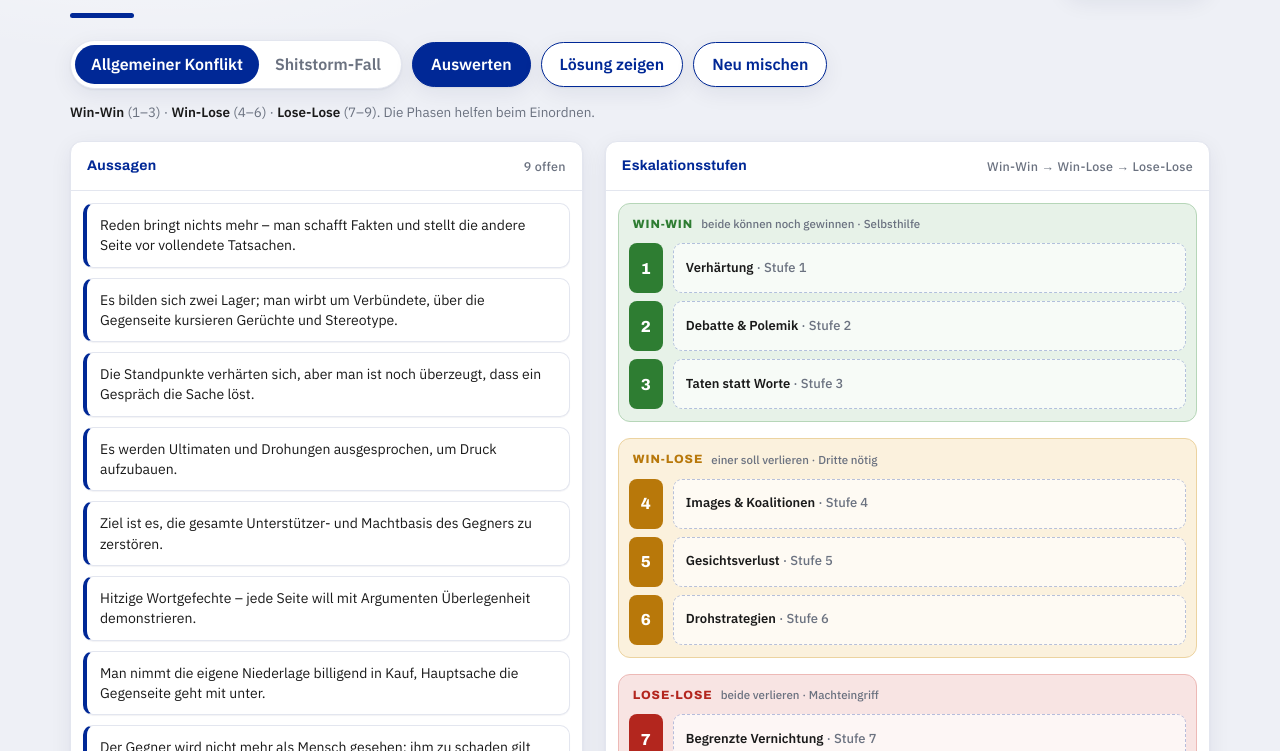
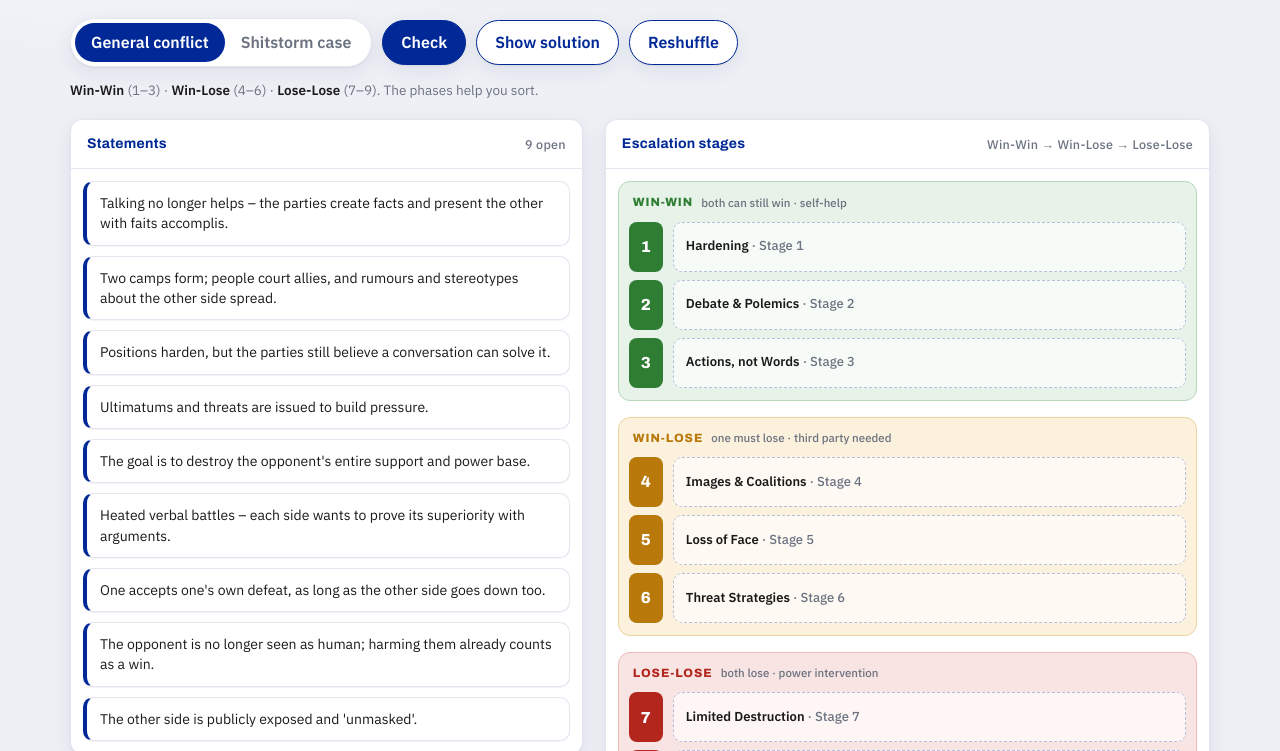
Before and after one commit to MKern311/HHN-SMM, a plain HTML site: page De-eskalation_Assessment.html in a window 1280 px wide. Shown: the part 146-897 px from the top of the page. Drawn offline with Linux system fonts and the light colour scheme.

Commit message:
Add files via upload

```diff
--- a/De-eskalation_Assessment.html
+++ b/De-eskalation_Assessment.html
@@ -1,9 +1,9 @@
 <!DOCTYPE html>
-<html lang="de">
+<html lang="en">
 <head>
 <meta charset="UTF-8" />
 <meta name="viewport" content="width=device-width, initial-scale=1.0" />
-<title>Glasl-Eskalationsstufen – Übungstool</title>
+<title>Glasl Escalation Stages – Exercise Tool</title>
 <link rel="preconnect" href="https://fonts.googleapis.com" />
 <link rel="preconnect" href="https://fonts.gstatic.com" crossorigin />
 <link href="https://fonts.googleapis.com/css2?family=Archivo:wght@600;700;800&family=IBM+Plex+Sans:wght@400;500;600&display=swap" rel="stylesheet" />
@@ -36,7 +36,6 @@
   }
   .wrap { max-width: 1180px; margin: 0 auto; padding: 26px 20px 64px; }
 
-  /* Header */
   header { display: flex; flex-wrap: wrap; align-items: flex-end; justify-content: space-between; gap: 16px; margin-bottom: 6px; }
   .titleblock { max-width: 720px; }
   .eyebrow { font-size: 12px; letter-spacing: .14em; text-transform: uppercase; color: var(--hhn); font-weight: 600; margin: 0 0 6px; }
@@ -44,7 +43,6 @@
   .sub { color: var(--muted); margin: 8px 0 0; font-size: 15px; }
   .bar { height: 5px; width: 64px; background: var(--hhn); border-radius: 4px; margin: 16px 0 22px; }
 
-  /* Controls */
   .controls { display: flex; flex-wrap: wrap; align-items: center; gap: 10px; margin-bottom: 20px; }
   .modes { display: inline-flex; background: #fff; border: 1px solid var(--line); border-radius: 999px; padding: 4px; box-shadow: var(--shadow); }
   .modes button { border: 0; background: transparent; font: inherit; font-weight: 600; color: var(--muted); padding: 8px 16px; border-radius: 999px; cursor: pointer; transition: .15s; }
@@ -60,7 +58,6 @@
   .hint { font-size: 13.5px; color: var(--muted); margin: -6px 0 18px; }
   .hint b { color: var(--ink); }
 
-  /* Layout */
   .board { display: grid; grid-template-columns: 1fr 1.18fr; gap: 22px; align-items: start; }
   @media (max-width: 860px) { .board { grid-template-columns: 1fr; } }
 
@@ -68,12 +65,10 @@
   .panel-head { padding: 14px 16px; border-bottom: 1px solid var(--line); font-family: "Archivo", sans-serif; font-weight: 700; font-size: 14px; letter-spacing: .02em; color: var(--hhn); display: flex; justify-content: space-between; align-items: center; }
   .panel-head .small { font-family: "IBM Plex Sans"; font-weight: 500; color: var(--muted); font-size: 12.5px; }
 
-  /* Pool */
   #pool { padding: 12px; min-height: 120px; display: flex; flex-direction: column; gap: 10px; }
   #pool.dropping { background: var(--hhn-soft); }
   #pool .empty { color: var(--muted); font-size: 13.5px; text-align: center; padding: 22px 8px; }
 
-  /* Cards */
   .card { background: #fff; border: 1px solid var(--line); border-left: 4px solid var(--hhn); border-radius: 10px; padding: 11px 13px; font-size: 14px; cursor: grab; box-shadow: 0 1px 1px rgba(16,24,64,.05); transition: transform .12s, box-shadow .12s, border-color .12s; user-select: none; }
   .card:hover { box-shadow: var(--shadow); transform: translateY(-1px); }
   .card:active { cursor: grabbing; }
@@ -84,7 +79,6 @@
   .card.correct .verdict { display: block; color: var(--ok); }
   .card.wrong .verdict { display: block; color: var(--bad); }
 
-  /* Stage slots grouped by phase */
   #stages { padding: 12px; display: flex; flex-direction: column; gap: 16px; }
   .phase { border: 1px solid; border-radius: var(--radius); padding: 10px 10px 12px; }
   .phase.p-win { background: var(--win-bg); border-color: var(--win-line); }
@@ -109,7 +103,6 @@
   .drop.has .stagename { display: none; }
   .drop .card { cursor: grab; }
 
-  /* Result banner */
   .result { margin-top: 22px; border-radius: var(--radius); padding: 16px 18px; font-size: 14.5px; display: none; box-shadow: var(--shadow); }
   .result.show { display: block; }
   .result.win { background: #eaf7ef; border: 1px solid #bfe6cd; color: #14502f; }
@@ -123,90 +116,87 @@
 <div class="wrap">
   <header>
     <div class="titleblock">
-      <p class="eyebrow">Konfliktmanagement · nach Friedrich Glasl</p>
-      <h1>Die 9 Eskalationsstufen</h1>
-      <p class="sub">Ziehe jede Aussage auf die Stufe, zu der sie passt. Auf dem Smartphone: erst die Karte antippen, dann die Stufe.</p>
+      <p class="eyebrow">Conflict management · after Friedrich Glasl</p>
+      <h1>The 9 escalation stages</h1>
+      <p class="sub">Drag each statement onto the stage it matches. On a phone: tap the card first, then the stage.</p>
     </div>
-    <div class="score" id="score">0 / 9 zugeordnet</div>
+    <div class="score" id="score">0 / 9 placed</div>
   </header>
   <div class="bar"></div>
 
   <div class="controls">
-    <div class="modes" role="tablist" aria-label="Modus">
-      <button id="m-general" class="active" type="button">Allgemeiner Konflikt</button>
-      <button id="m-storm" type="button">Shitstorm-Fall</button>
+    <div class="modes" role="tablist" aria-label="Mode">
+      <button id="m-general" class="active" type="button">General conflict</button>
+      <button id="m-storm" type="button">Shitstorm case</button>
     </div>
-    <button class="btn" id="check" type="button">Auswerten</button>
-    <button class="btn ghost" id="solve" type="button">Lösung zeigen</button>
-    <button class="btn ghost" id="reset" type="button">Neu mischen</button>
+    <button class="btn" id="check" type="button">Check</button>
+    <button class="btn ghost" id="solve" type="button">Show solution</button>
+    <button class="btn ghost" id="reset" type="button">Reshuffle</button>
   </div>
-  <p class="hint" id="hint"><b>Win-Win</b> (1–3) · <b>Win-Lose</b> (4–6) · <b>Lose-Lose</b> (7–9). Die Phasen helfen beim Einordnen.</p>
+  <p class="hint" id="hint"><b>Win-Win</b> (1–3) · <b>Win-Lose</b> (4–6) · <b>Lose-Lose</b> (7–9). The phases help you sort.</p>
 
   <div class="board">
     <div class="panel">
-      <div class="panel-head">Aussagen <span class="small" id="poolcount"></span></div>
+      <div class="panel-head">Statements <span class="small" id="poolcount"></span></div>
       <div id="pool"></div>
     </div>
     <div class="panel">
-      <div class="panel-head">Eskalationsstufen <span class="small">Win-Win → Win-Lose → Lose-Lose</span></div>
+      <div class="panel-head">Escalation stages <span class="small">Win-Win → Win-Lose → Lose-Lose</span></div>
       <div id="stages"></div>
     </div>
   </div>
 
   <div class="result" id="result"></div>
 
-  <footer>Social Media Marketing &amp; Management · Prof. Dr. Manuel Kern · nach Glasl, F. (1980): Konfliktmanagement.</footer>
+  <footer>Social Media Marketing &amp; Management · Prof. Dr. Manuel Kern · after Glasl, F. (1980): Conflict Management.</footer>
 </div>
 
 <script>
 (function () {
-  // ── Stufen ────────────────────────────────────────────────────────────────
   const STAGES = [
-    { n: 1, name: "Verhärtung",               phase: "win" },
-    { n: 2, name: "Debatte & Polemik",        phase: "win" },
-    { n: 3, name: "Taten statt Worte",        phase: "win" },
-    { n: 4, name: "Images & Koalitionen",     phase: "wl"  },
-    { n: 5, name: "Gesichtsverlust",          phase: "wl"  },
-    { n: 6, name: "Drohstrategien",           phase: "wl"  },
-    { n: 7, name: "Begrenzte Vernichtung",    phase: "ll"  },
-    { n: 8, name: "Zersplitterung",           phase: "ll"  },
-    { n: 9, name: "Gemeinsam in den Abgrund", phase: "ll"  },
+    { n: 1, name: "Hardening",              phase: "win" },
+    { n: 2, name: "Debate & Polemics",      phase: "win" },
+    { n: 3, name: "Actions, not Words",     phase: "win" },
+    { n: 4, name: "Images & Coalitions",    phase: "wl"  },
+    { n: 5, name: "Loss of Face",           phase: "wl"  },
+    { n: 6, name: "Threat Strategies",      phase: "wl"  },
+    { n: 7, name: "Limited Destruction",    phase: "ll"  },
+    { n: 8, name: "Fragmentation",          phase: "ll"  },
+    { n: 9, name: "Together into the Abyss",phase: "ll"  },
   ];
   const PHASES = [
-    { key: "win", label: "Win-Win",   tag: "beide können noch gewinnen · Selbsthilfe", stages: [1,2,3] },
-    { key: "wl",  label: "Win-Lose",  tag: "einer soll verlieren · Dritte nötig",      stages: [4,5,6] },
-    { key: "ll",  label: "Lose-Lose", tag: "beide verlieren · Machteingriff",          stages: [7,8,9] },
+    { key: "win", label: "Win-Win",   tag: "both can still win · self-help",        stages: [1,2,3] },
+    { key: "wl",  label: "Win-Lose",  tag: "one must lose · third party needed",    stages: [4,5,6] },
+    { key: "ll",  label: "Lose-Lose", tag: "both lose · power intervention",        stages: [7,8,9] },
   ];
 
-  // ── Karten je Modus ─────────────────────────────────────────────────────────
   const DECKS = {
     general: [
-      { s:1, t:"Die Standpunkte verhärten sich, aber man ist noch überzeugt, dass ein Gespräch die Sache löst." },
-      { s:2, t:"Hitzige Wortgefechte – jede Seite will mit Argumenten Überlegenheit demonstrieren." },
-      { s:3, t:"Reden bringt nichts mehr – man schafft Fakten und stellt die andere Seite vor vollendete Tatsachen." },
-      { s:4, t:"Es bilden sich zwei Lager; man wirbt um Verbündete, über die Gegenseite kursieren Gerüchte und Stereotype." },
-      { s:5, t:"Die Gegenseite wird öffentlich bloßgestellt und „entlarvt“." },
-      { s:6, t:"Es werden Ultimaten und Drohungen ausgesprochen, um Druck aufzubauen." },
-      { s:7, t:"Der Gegner wird nicht mehr als Mensch gesehen; ihm zu schaden gilt bereits als Gewinn." },
-      { s:8, t:"Ziel ist es, die gesamte Unterstützer- und Machtbasis des Gegners zu zerstören." },
-      { s:9, t:"Man nimmt die eigene Niederlage billigend in Kauf, Hauptsache die Gegenseite geht mit unter." },
+      { s:1, t:"Positions harden, but the parties still believe a conversation can solve it." },
+      { s:2, t:"Heated verbal battles – each side wants to prove its superiority with arguments." },
+      { s:3, t:"Talking no longer helps – the parties create facts and present the other with faits accomplis." },
+      { s:4, t:"Two camps form; people court allies, and rumours and stereotypes about the other side spread." },
+      { s:5, t:"The other side is publicly exposed and 'unmasked'." },
+      { s:6, t:"Ultimatums and threats are issued to build pressure." },
+      { s:7, t:"The opponent is no longer seen as human; harming them already counts as a win." },
+      { s:8, t:"The goal is to destroy the opponent's entire support and power base." },
+      { s:9, t:"One accepts one's own defeat, as long as the other side goes down too." },
     ],
     storm: [
-      { s:1, t:"Erste kritische Kommentare unter dem Werbepost – noch zivil. Das Team denkt, ein kurzer Hinweis klärt das." },
-      { s:2, t:"Das Team antwortet floskelhaft; in den Kommentaren entbrennen Wortgefechte, jede Seite will Recht behalten." },
-      { s:3, t:"Kritiker posten Screenshots der Verpackung, 1-Stern-Bewertungen und setzen den Vorwurf unter jeden Beitrag." },
-      { s:4, t:"Der Hashtag #VitaFake entsteht, ein reichweitenstarker Account greift es auf, zwei Lager formieren sich." },
-      { s:5, t:"Ein altes, widersprüchliches Marken-Statement wird ausgegraben und mit Heuchelei-Memes breit geteilt." },
-      { s:6, t:"Boykottaufrufe und ein Ultimatum: „Entschuldigung bis Freitag – sonst Presse & Verbraucherschutz.“" },
-      { s:7, t:"Bewertungsbomben auf allen Plattformen und gezielte Angriffe auf einzelne Mitarbeitende – Fakten egal." },
-      { s:8, t:"Druck auf Handels- und Werbepartner, sich zu distanzieren; das Ökosystem der Marke soll zerstört werden." },
-      { s:9, t:"Doxxing und Bedrohungen; der Mob verselbstständigt sich, das berechtigte Anliegen diskreditiert sich selbst." },
+      { s:1, t:"First critical comments under the ad post – still civil. The team thinks a quick note will clear it up." },
+      { s:2, t:"The team replies with platitudes; verbal battles erupt in the comments, each side wants to be right." },
+      { s:3, t:"Critics post screenshots of the packaging, 1-star reviews, and put the accusation under every new post." },
+      { s:4, t:"The hashtag #VitaFake emerges, a high-reach account picks it up, two camps form." },
+      { s:5, t:"An old, contradictory brand statement is dug up and shared widely with hypocrisy memes." },
+      { s:6, t:"Boycott calls and an ultimatum: 'Apologise by Friday – or it goes to the press & consumer protection.'" },
+      { s:7, t:"Review-bombing across all platforms and targeted attacks on individual employees – facts no longer matter." },
+      { s:8, t:"Pressure on retail and ad partners to distance themselves; the brand's ecosystem is to be destroyed." },
+      { s:9, t:"Doxxing and threats; the mob takes on a life of its own, and the legitimate concern discredits itself." },
     ],
   };
 
-  // ── State ─────────────────────────────────────────────────────────────────
   let mode = "general";
-  let cards = [];          // {id, t, s, placedAt|null}
+  let cards = [];
   let selectedId = null;
   let evaluated = false;
 
@@ -237,7 +227,7 @@
         slot.className = "slot";
         slot.innerHTML = `<div class="num">${n}</div>
           <div class="drop" data-stage="${n}">
-            <div class="stagename">${st.name} <span>· Stufe ${n}</span></div>
+            <div class="stagename">${st.name} <span>· Stage ${n}</span></div>
           </div>`;
         box.appendChild(slot);
       });
@@ -254,18 +244,16 @@
     if (evaluated && c.placedAt!=null){
       const ok = c.placedAt === c.s;
       el.classList.add(ok ? "correct" : "wrong");
-      el.querySelector(".verdict").textContent = ok ? "✓ richtig" : "✗ richtig wäre Stufe " + c.s;
+      el.querySelector(".verdict").textContent = ok ? "✓ correct" : "✗ correct: stage " + c.s;
     }
     return el;
   }
 
   function render(){
-    // pool
     const inPool = cards.filter(c=>c.placedAt==null);
     poolEl.innerHTML = "";
-    if (inPool.length===0){ poolEl.innerHTML = `<div class="empty">Alle Karten zugeordnet. Jetzt auf <b>Auswerten</b> tippen.</div>`; }
+    if (inPool.length===0){ poolEl.innerHTML = `<div class="empty">All cards placed. Now tap <b>Check</b>.</div>`; }
     inPool.forEach(c=> poolEl.appendChild(cardHTML(c)));
-    // slots
     document.querySelectorAll(".drop").forEach(d=>{
       const stage = +d.dataset.stage;
       d.classList.remove("has");
@@ -273,27 +261,25 @@
       const c = cards.find(x=>x.placedAt===stage);
       if (c){ d.classList.add("has"); d.appendChild(cardHTML(c)); }
     });
-    // score
     const placed = cards.filter(c=>c.placedAt!=null).length;
     const sc = $("score");
     if (evaluated){
       const right = cards.filter(c=>c.placedAt===c.s).length;
-      sc.textContent = right + " / 9 richtig";
+      sc.textContent = right + " / 9 correct";
       sc.className = "score " + (right===9 ? "win" : "partial");
     } else {
-      sc.textContent = placed + " / 9 zugeordnet";
+      sc.textContent = placed + " / 9 placed";
       sc.className = "score";
     }
-    $("poolcount").textContent = inPool.length ? inPool.length + " offen" : "fertig";
+    $("poolcount").textContent = inPool.length ? inPool.length + " open" : "done";
     attachDrag();
   }
 
-  // ── Platzieren ──────────────────────────────────────────────────────────────
-  function place(cardId, stage){ // stage = number or null (=> pool)
+  function place(cardId, stage){
     const c = cards.find(x=>x.id===cardId); if(!c) return;
     if (stage!=null){
       const occ = cards.find(x=>x.placedAt===stage && x.id!==cardId);
-      if (occ) occ.placedAt = null; // verdrängte Karte zurück in den Pool
+      if (occ) occ.placedAt = null;
     }
     c.placedAt = stage;
     if (evaluated){ evaluated=false; $("result").className="result"; }
@@ -301,7 +287,6 @@
     render();
   }
 
-  // ── Drag & Drop (Maus) + Tap-Fallback (Touch) ───────────────────────────────
   function attachDrag(){
     document.querySelectorAll(".card").forEach(el=>{
       el.addEventListener("dragstart", e=>{ e.dataTransfer.setData("text/plain", el.dataset.id); el.style.opacity=".4"; });
@@ -326,10 +311,9 @@
     });
   }
 
-  // ── Aktionen ──────────────────────────────────────────────────────────────
   function evaluate(){
     if (cards.some(c=>c.placedAt==null)){
-      flash("Bitte erst alle 9 Karten zuordnen.");
+      flash("Please place all 9 cards first.");
       return;
     }
     evaluated = true; render();
@@ -337,10 +321,10 @@
     const r = $("result");
     if (right===9){
       r.className = "result show win";
-      r.innerHTML = "<b>Perfekt – 9 / 9.</b> Du hast jede Aussage der richtigen Eskalationsstufe zugeordnet. Achte im Fall besonders auf die beiden Schwellen 3 → 4 und 6 → 7.";
+      r.innerHTML = "<b>Perfect – 9 / 9.</b> You matched every statement to the right escalation stage. In the case, watch the two thresholds 3 → 4 and 6 → 7 in particular.";
     } else {
       r.className = "result show partial";
-      r.innerHTML = `<b>${right} / 9 richtig.</b> Die rot markierten Karten zeigen, welche Stufe gemeint war. Tipp: Frag dich, ob noch <i>verhandelt</i> wird (Win-Win), ob es ums <i>Gewinnen über den anderen</i> geht (Win-Lose) oder ob nur noch <i>Schaden</i> zählt (Lose-Lose).`;
+      r.innerHTML = `<b>${right} / 9 correct.</b> The cards marked red show which stage was meant. Tip: ask yourself whether the parties are still <i>negotiating</i> (Win-Win), whether it is about <i>winning over the other</i> (Win-Lose), or whether only <i>damage</i> counts (Lose-Lose).`;
     }
     r.scrollIntoView({behavior:"smooth", block:"nearest"});
   }
@@ -349,7 +333,7 @@
     evaluated = true; render();
     const r = $("result");
     r.className = "result show win";
-    r.innerHTML = "<b>Lösung eingeblendet.</b> Alle Aussagen stehen jetzt auf ihrer korrekten Stufe.";
+    r.innerHTML = "<b>Solution shown.</b> All statements are now on their correct stage.";
   }
   let flashTO;
   function flash(msg){
@@ -358,9 +342,7 @@
     clearTimeout(flashTO); flashTO = setTimeout(()=>{ if(!evaluated) r.className="result"; }, 2600);
   }
 
-  // ── Init ────────────────────────────────────────────────────────────────────
   setupDropZone(poolEl, null);
-  // delegate drop setup to slots after build:
   const obs = new MutationObserver(()=>{
     document.querySelectorAll(".drop").forEach(d=>{
       if (!d.dataset.bound){ d.dataset.bound="1"; setupDropZone(d, +d.dataset.stage); }
@@ -369,8 +351,8 @@
   obs.observe(stagesEl, {childList:true, subtree:true});
 
   document.body.addEventListener("click", ()=>{ if(selectedId){ selectedId=null; render(); } });
-  $("m-general").onclick = ()=>{ $("m-general").classList.add("active"); $("m-storm").classList.remove("active"); $("hint").innerHTML='<b>Win-Win</b> (1–3) · <b>Win-Lose</b> (4–6) · <b>Lose-Lose</b> (7–9). Die Phasen helfen beim Einordnen.'; load("general"); };
-  $("m-storm").onclick   = ()=>{ $("m-storm").classList.add("active"); $("m-general").classList.remove("active"); $("hint").innerHTML='Fall <b>„VitaFresh wird klimaneutral“</b> – ein Greenwashing-Shitstorm. Ordne die 9 Beats den Stufen zu.'; load("storm"); };
+  $("m-general").onclick = ()=>{ $("m-general").classList.add("active"); $("m-storm").classList.remove("active"); $("hint").innerHTML="<b>Win-Win</b> (1–3) · <b>Win-Lose</b> (4–6) · <b>Lose-Lose</b> (7–9). The phases help you sort."; load("general"); };
+  $("m-storm").onclick   = ()=>{ $("m-storm").classList.add("active"); $("m-general").classList.remove("active"); $("hint").innerHTML="Case <b>'VitaFresh goes climate-neutral'</b> – a greenwashing shitstorm. Match the 9 beats to the stages."; load("storm"); };
   $("check").onclick = evaluate;
   $("solve").onclick = solve;
   $("reset").onclick = ()=> load(mode);
```
